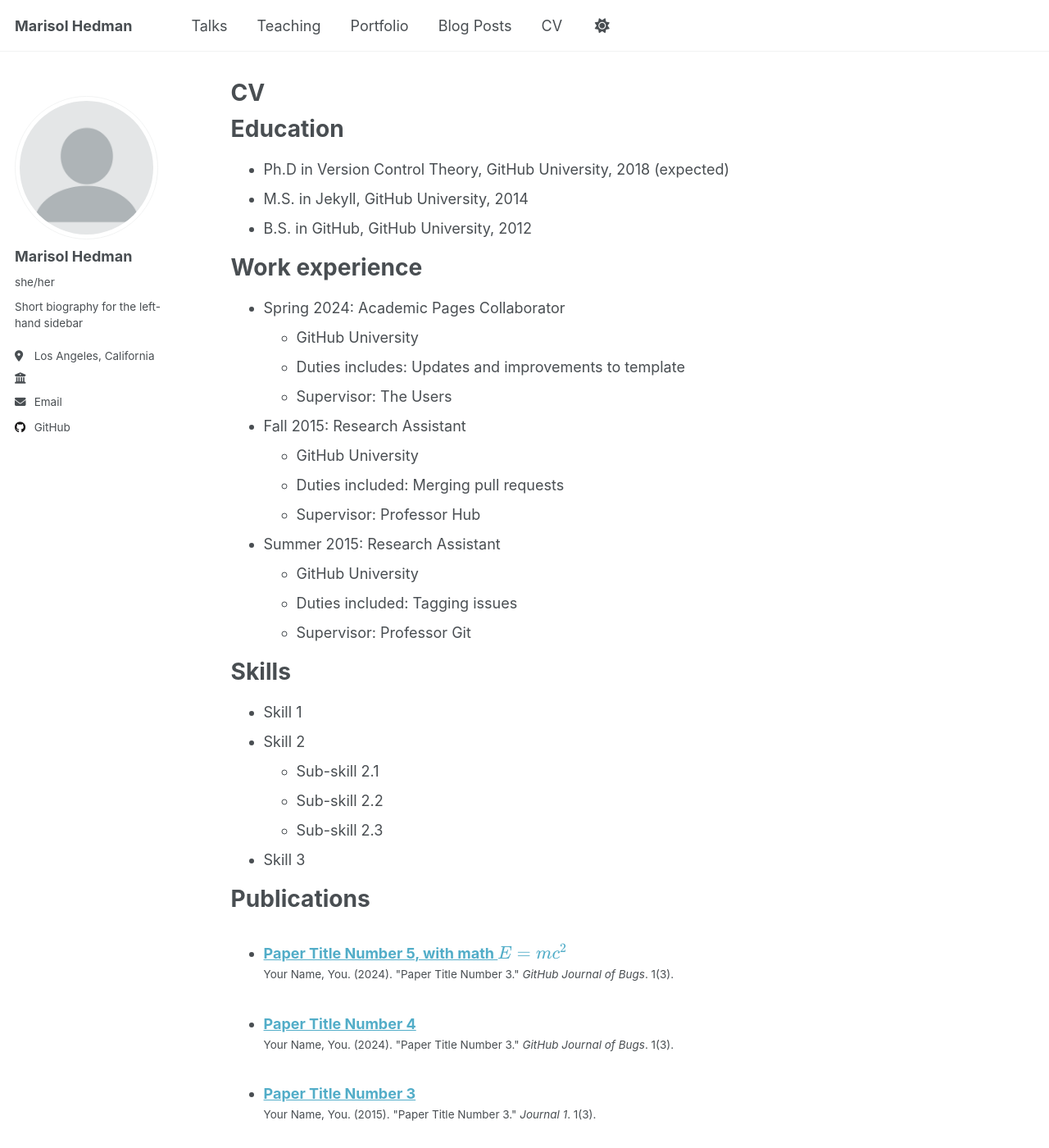
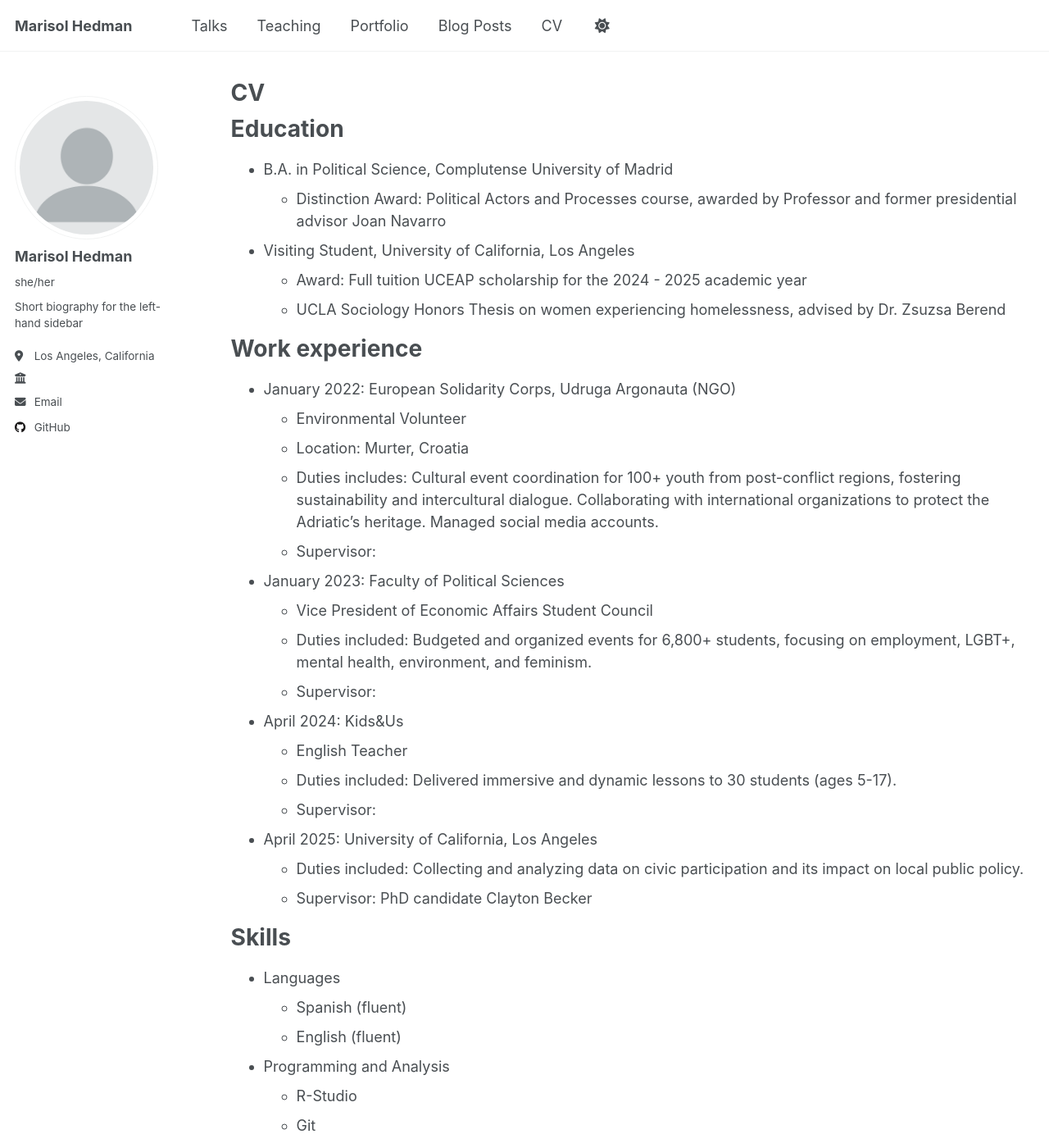
Before and after one commit to MarisolNavarro/marisolnavarro.github.io, a Jekyll site: the page built from _pages/cv.md, in a window 1280 px wide and 1400 px high. Shown: the whole window at 82% size. Built offline with Jekyll 4.4.1, drawn with Linux system fonts in a browser that asks for light colours; some of the changed text lies outside the part shown.

Commit message:
Update cv.md

```diff
--- a/_pages/cv.md
+++ b/_pages/cv.md
@@ -11,41 +11,48 @@ redirect_from:
 
 Education
 ======
-* Ph.D in Version Control Theory, GitHub University, 2018 (expected)
-* M.S. in Jekyll, GitHub University, 2014
-* B.S. in GitHub, GitHub University, 2012
+* B.A. in Political Science, Complutense University of Madrid
+  * Distinction Award: Political Actors and Processes course, awarded by Professor and former presidential advisor Joan Navarro
+* Visiting Student, University of California, Los Angeles
+  * Award: Full tuition UCEAP scholarship for the 2024 - 2025 academic year
+  * UCLA Sociology Honors Thesis on women experiencing homelessness, advised by Dr. Zsuzsa Berend
 
 Work experience
 ======
-* Spring 2024: Academic Pages Collaborator
-  * GitHub University
-  * Duties includes: Updates and improvements to template
-  * Supervisor: The Users
+* January 2022: European Solidarity Corps, Udruga Argonauta (NGO)
+  * Environmental Volunteer
+  * Location: Murter, Croatia
+  * Duties includes: Cultural event coordination for 100+ youth from post-conflict regions, fostering sustainability and intercultural dialogue. Collaborating with international organizations to protect the Adriatic's heritage. Managed social media accounts.
+  * Supervisor:
 
-* Fall 2015: Research Assistant
-  * GitHub University
-  * Duties included: Merging pull requests
-  * Supervisor: Professor Hub
+* January 2023: Faculty of Political Sciences
+  * Vice President of Economic Affairs Student Council
+  * Duties included:  Budgeted and organized events for 6,800+ students, focusing on employment, LGBT+, mental health, environment, and feminism.
+  * Supervisor:
 
-* Summer 2015: Research Assistant
-  * GitHub University
-  * Duties included: Tagging issues
-  * Supervisor: Professor Git
+* April 2024: Kids&Us
+  * English Teacher
+  * Duties included: Delivered immersive and dynamic lessons to 30 students (ages 5-17).
+  * Supervisor:
+
+* April 2025: University of California, Los Angeles
+  * Duties included: Collecting and analyzing data on civic participation and its impact on local public policy.
+  * Supervisor: PhD candidate Clayton Becker
 
 Skills
 ======
-* Skill 1
-* Skill 2
-  * Sub-skill 2.1
-  * Sub-skill 2.2
-  * Sub-skill 2.3
-* Skill 3
-
-Publications
-======
-  <ul>{% for post in site.publications reversed %}
-    {% include archive-single-cv.html %}
-  {% endfor %}</ul>
+* Languages
+  * Spanish (fluent)
+  * English (fluent)
+* Programming and Analysis
+  * R-Studio
+  * Git
+  * Excel
+* Design and Marketing
+  * Organizational social media (X, Instagram, Facebook... etc)
+  * Website maintanince
+  * Canva and Creative Cloud
+  * LaTeX
 
 Talks
 ======
@@ -59,6 +66,7 @@ Teaching
     {% include archive-single-cv.html %}
   {% endfor %}</ul>
 
-Service and leadership
+Activities
 ======
-* Currently signed in to 43 different slack teams
+* Competitive Model European Union
+* Competitive Model United Nations
```
